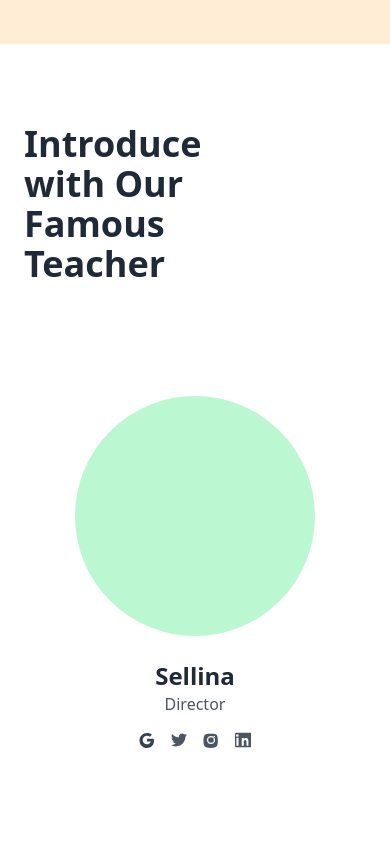
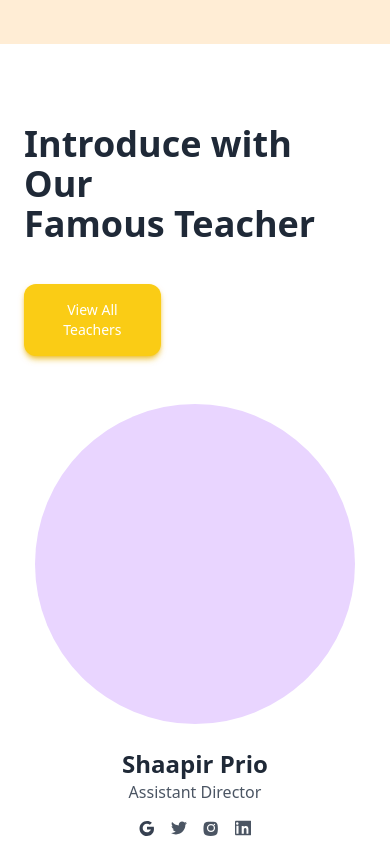
Before and after one commit to Martinesusu/mini-css-education, a website: page index.html in a window 390 px wide. Shown: the part 2620-3464 px from the top of the page. Drawn offline with nearby package versions, Linux system fonts and the light colour scheme.

Commit message:
edit teacher section to be responsive

```diff
--- a/index.html
+++ b/index.html
@@ -204,18 +204,18 @@
     <section class="bg-white py-20">
       <div class="container mx-auto px-6">
         <!-- Header -->
-      <div class="flex justify-around items-center mb-28 space-x-96">
-        <h2 class="text-4xl font-bold text-gray-800">Introduce with Our <br> Famous Teacher</h2>
-        <button class="bg-yellow-400 shadow-md shadow-yellow-500/70 text-white px-6 py-4 rounded-xl text-sm hover:bg-orange-400 hover:shadow-orange-500">
+        <div class="flex flex-col lg:flex-row justify-between mb-12">
+          <h2 class="text-4xl font-bold text-gray-800 mb-10 lg:mb-0">Introduce with Our <br> Famous Teacher</h2>
+          <button class="bg-yellow-400 shadow-md shadow-yellow-500/70 text-white px-6 py-4 rounded-xl text-sm hover:bg-orange-400 hover:shadow-orange-500 w-2/5 lg:w-auto lg:h-16">
             View All Teachers
           </button>
         </div>
 
         <!-- Teacher Cards -->
-      <div class="flex justify-center items-center space-x-36">
+        <div class="flex justify-between gap-24 flex-col lg:flex-row lg:items-center">
           <!-- Teacher 1 -->
           <div class="text-center">
-          <div class="bg-purple-200 rounded-full w-60 h-60 mx-auto flex items-center justify-center">
+            <div class="bg-purple-200 rounded-full w-80 h-80 mx-auto flex items-center justify-center">
               <!-- วงกลมสีม่วง -->
             </div>
               <h3 class="mt-6 text-2xl font-semibold text-gray-800">Shaapir Prio</h3>
@@ -253,7 +253,7 @@
 
           <!-- Teacher 2 -->
           <div class="text-center">
-          <div class="bg-green-200 rounded-full w-60 h-60 mx-auto flex items-center justify-center">
+            <div class="bg-green-200 rounded-full w-80 h-80 mx-auto flex items-center justify-center">
             <!-- วงกลมสีเขียว -->
             </div>
             <h3 class="mt-6 text-2xl font-semibold text-gray-800">Sellina</h3>
@@ -291,7 +291,7 @@
 
           <!-- Teacher 3 -->
           <div class="text-center">
-          <div class="bg-orange-200 rounded-full w-60 h-60 mx-auto flex items-center justify-center">
+            <div class="bg-orange-200 rounded-full w-80 h-80 mx-auto flex items-center justify-center">
               <!-- วงกลมสีส้ม -->
             </div>
             <h3 class="mt-6 text-2xl font-semibold text-gray-800">John Smith</h3>
```
Lines whose indentation alone changed are shown as unchanged.
